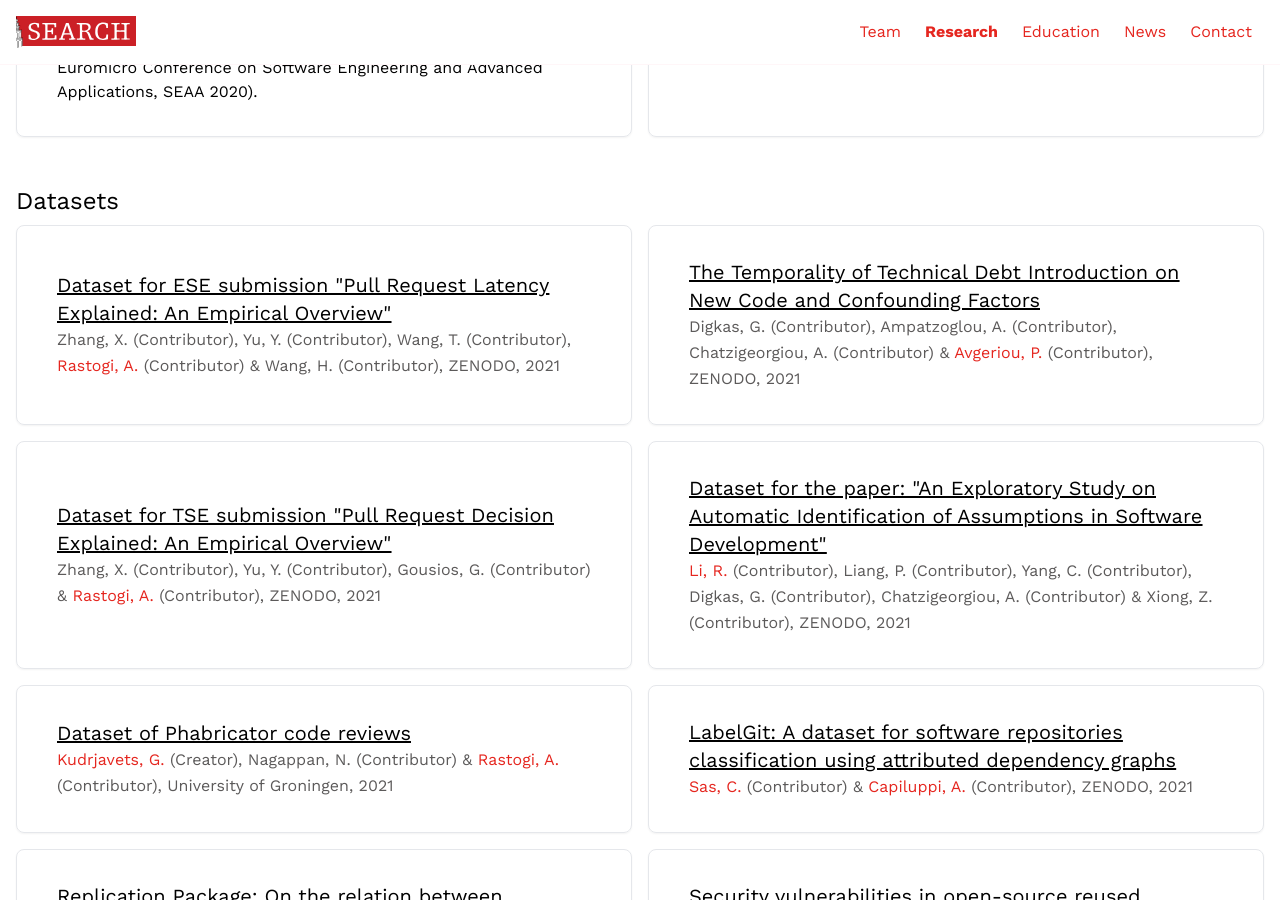
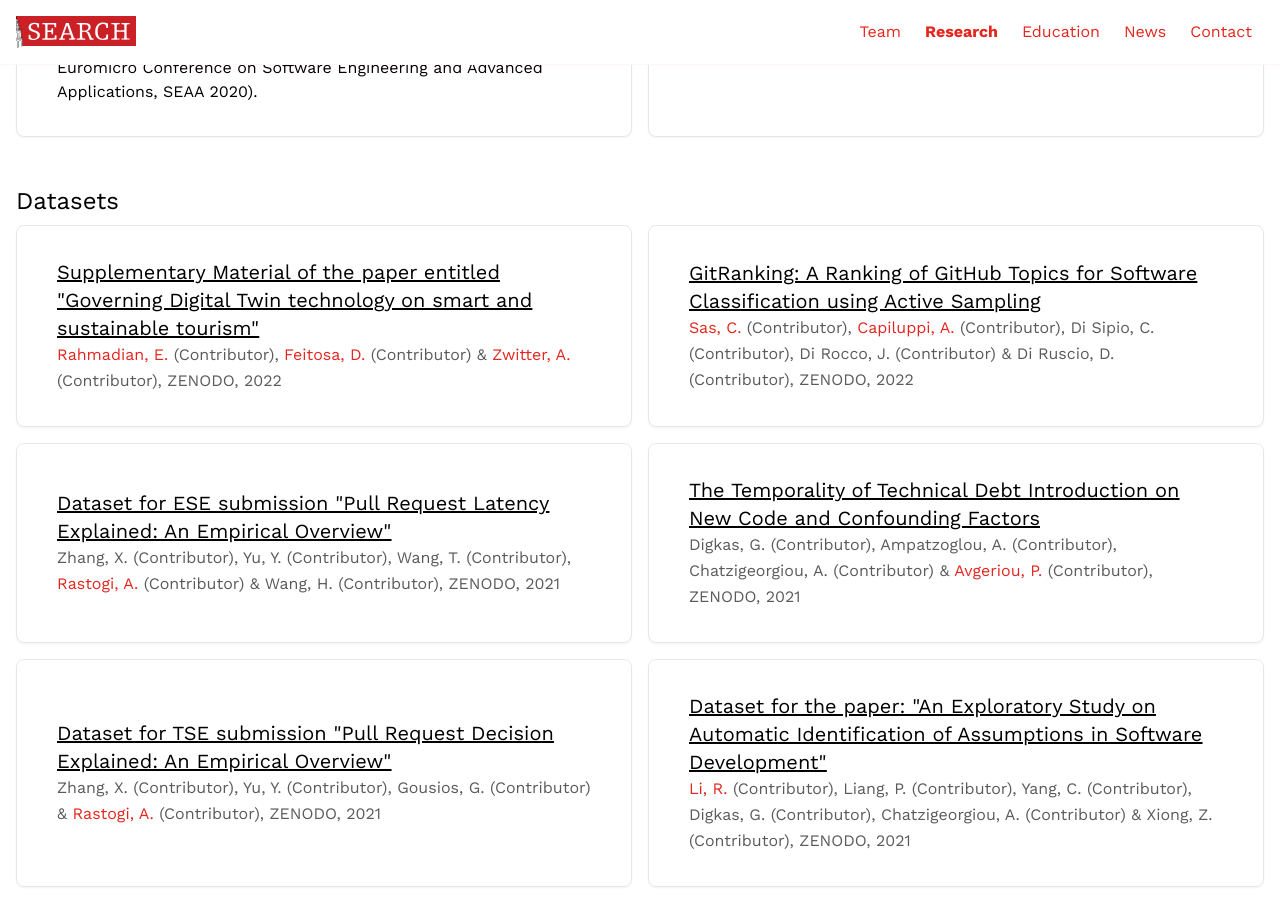
Before and after one commit to search-rug/search-rug.github.io, a Jekyll site: the page built from research.md, in a window 1280 px wide and 900 px high, scrolled down 6687 px. Built offline with Jekyll 4.4.1, drawn with Linux system fonts in a browser that asks for light colours; nearby versions of some CDN libraries; some web fonts are replaced.

Commit message:
Update contributions

```diff
--- a/_data/datasets.json
+++ b/_data/datasets.json
@@ -1,4 +1,14 @@
 [
+    {
+        "title": "Supplementary Material of the paper entitled \"Governing Digital Twin technology on smart and sustainable tourism\"",
+        "url": "https://research.rug.nl/en/datasets/supplementary-material-of-the-paper-entitled-governing-digital-tw",
+        "description": "<div class=\"rendering rendering_dataset rendering_short rendering_dataset_short\"><h3 class=\"title\"><a rel=\"DataSet\" href=\"https://research.rug.nl/en/datasets/supplementary-material-of-the-paper-entitled-governing-digital-tw\" class=\"link\"><span>Supplementary Material of the paper entitled \"Governing Digital Twin technology on smart and sustainable tourism\"</span></a></h3><p><a rel=\"Person\" href=\"https://research.rug.nl/en/persons/eko-rahmadian\" class=\"link person\"><span>Rahmadian, E.</span></a> (Contributor), <a rel=\"Person\" href=\"https://research.rug.nl/en/persons/daniel-feitosa\" class=\"link person\"><span>Feitosa, D.</span></a> (Contributor) &amp; <a rel=\"Person\" href=\"https://research.rug.nl/en/persons/andrej-zwitter\" class=\"link person\"><span>Zwitter, A.</span></a> (Contributor), ZENODO, <span class=\"date\">2022</span></p></div>"
+    },
+    {
+        "title": "GitRanking: A Ranking of GitHub Topics for Software Classification using Active Sampling",
+        "url": "https://research.rug.nl/en/datasets/gitranking-a-ranking-of-github-topics-for-software-classification",
+        "description": "<div class=\"rendering rendering_dataset rendering_short rendering_dataset_short\"><h3 class=\"title\"><a rel=\"DataSet\" href=\"https://research.rug.nl/en/datasets/gitranking-a-ranking-of-github-topics-for-software-classification\" class=\"link\"><span>GitRanking: A Ranking of GitHub Topics for Software Classification using Active Sampling</span></a></h3><p><a rel=\"Person\" href=\"https://research.rug.nl/en/persons/cezar-sas\" class=\"link person\"><span>Sas, C.</span></a> (Contributor), <a rel=\"Person\" href=\"https://research.rug.nl/en/persons/andrea-capiluppi\" class=\"link person\"><span>Capiluppi, A.</span></a> (Contributor), Di Sipio, C. (Contributor), Di Rocco, J. (Contributor) &amp; Di Ruscio, D. (Contributor), ZENODO, <span class=\"date\">2022</span></p></div>"
+    },
     {
         "title": "Dataset for ESE submission \"Pull Request Latency Explained: An Empirical Overview\"",
         "url": "https://research.rug.nl/en/datasets/dataset-for-ese-submission-pull-request-latency-explained-an-empi",
```
